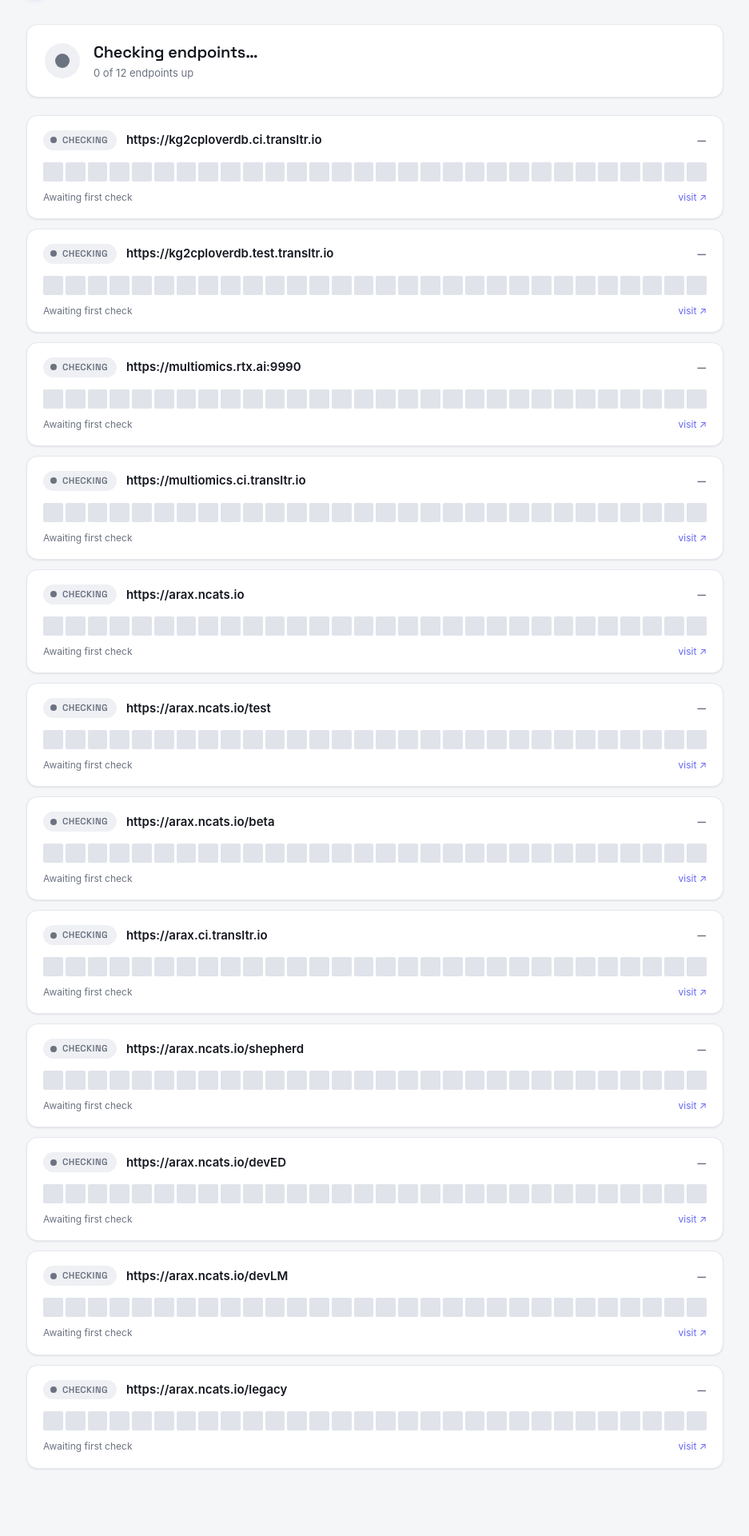
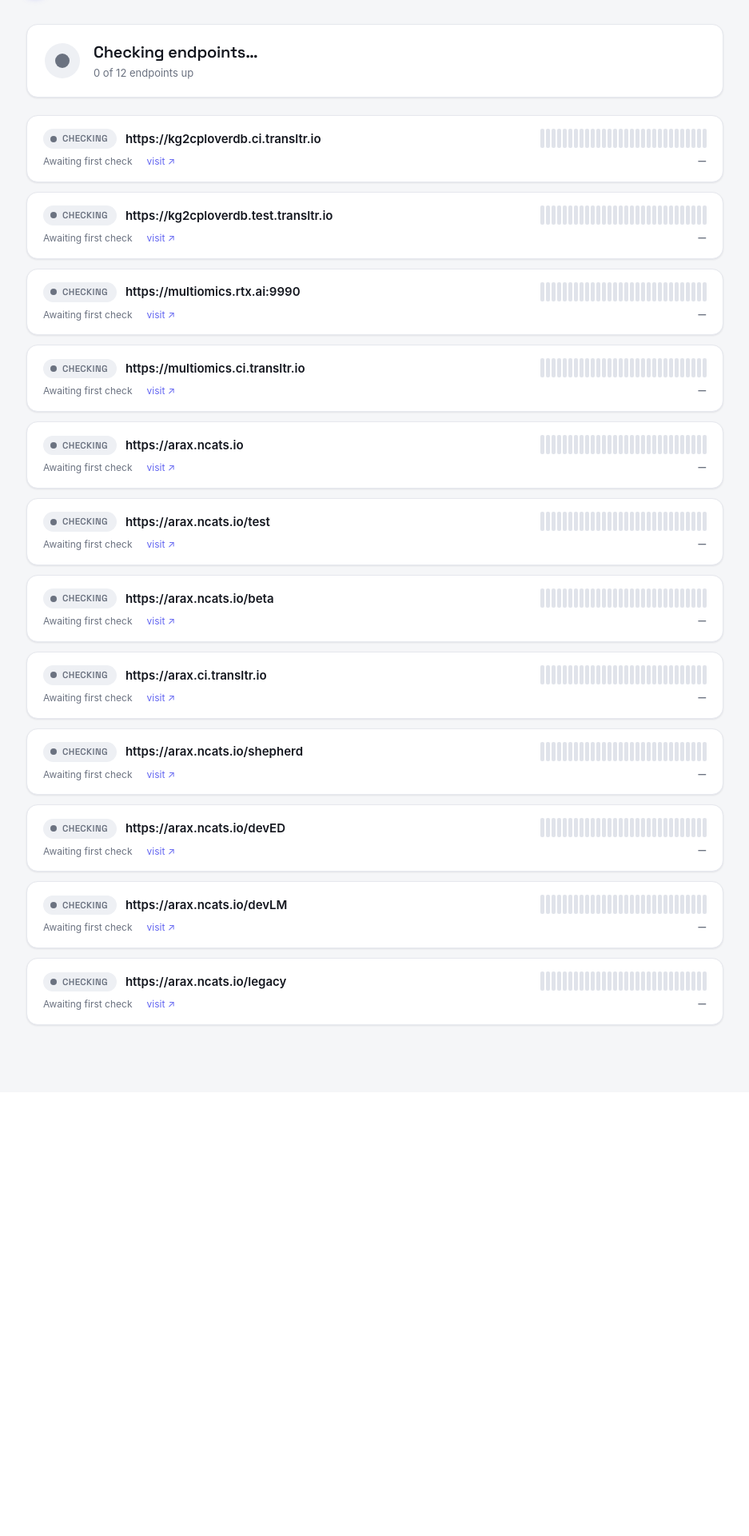
Before and after one commit to hodgesf/uptime, a FastAPI app: page / in a window 1280 px wide. Shown: the part 62-1983 px from the top of the page at 80% size, without its empty margins (171-1108 px from the left). After the commit the page ends 1346 px from the top, so only its background shows below. Run offline with FastAPI, Linux system fonts and the light colour scheme; data comes from the database, SQL or seed files in the repository; data that the repository does not hold is empty.

Commit message:
Restyle status bars to thin UptimeRobot-style strip
- Bars are now thin fixed-width (5-6px) tightly-packed vertical bars instead of
  stretched full-width blocks.
- Dashboard rows adopt the reference layout: name + status + meta on the left,
  bar cluster with uptime % stacked on the right (stacks on narrow screens).
- Detail hero wraps the bars + end labels in a strip so '30 days ago / Today'
  align to the bar cluster width.

Co-Authored-By: Claude Opus 4.8 (1M context) <noreply@anthropic.com>

```diff
--- a/app/templates/base.html
+++ b/app/templates/base.html
@@ -103,17 +103,17 @@
         .pill.down .dot { background: var(--down); box-shadow: 0 0 0 3px var(--down-tint); }
         .pill.pending .dot { background: var(--muted); }
 
-        /* 30-day status bar strip */
-        .bars { display: flex; gap: 3px; align-items: stretch; width: 100%; }
+        /* status bar strip — thin, tightly packed UptimeRobot-style bars */
+        .bars { display: inline-flex; gap: 2px; align-items: flex-end; flex-wrap: nowrap; max-width: 100%; }
         .bar {
-            flex: 1 1 0; min-width: 0; height: 40px; border-radius: 3px;
-            background: var(--nodata); transition: transform .12s ease, opacity .12s ease;
+            width: 6px; height: 30px; border-radius: 2px; flex: none;
+            background: var(--nodata); transition: transform .1s ease, opacity .1s ease;
         }
         .bar.up { background: var(--up); }
         .bar.down { background: var(--down); }
         .bar.degraded { background: var(--degraded); }
-        .bar:hover { transform: scaleY(1.07); opacity: .82; }
-        .bars.mini .bar { height: 24px; border-radius: 2px; }
+        .bar:hover { transform: scaleY(1.12); opacity: .8; }
+        .bars.mini .bar { width: 5px; height: 24px; }
 
         .strip-head { display: flex; align-items: baseline; justify-content: space-between; gap: 12px; margin-bottom: 11px; }
         .strip-label { font-size: 13px; color: var(--muted); font-weight: 500; }
--- a/app/templates/dashboard.html
+++ b/app/templates/dashboard.html
@@ -16,18 +16,21 @@
         .ov-title { font-family: var(--font-display); font-size: 20px; font-weight: 600; letter-spacing: -.01em; }
         .ov-sub { color: var(--muted); font-size: 13px; margin-top: 2px; }
 
-        .monitor-card { padding: 18px 20px; margin-bottom: 12px; }
-        .m-top { display: flex; align-items: center; gap: 12px; }
+        .monitor-card { display: flex; align-items: center; gap: 18px; padding: 16px 20px; margin-bottom: 12px; }
+        .m-left { flex: 1 1 auto; min-width: 0; }
+        .m-top { display: flex; align-items: center; gap: 11px; }
         .m-name { font-weight: 600; font-size: 15px; overflow: hidden; text-overflow: ellipsis; white-space: nowrap; min-width: 0; }
         .m-name a { color: var(--text); }
         .m-name a:hover { color: var(--accent); text-decoration: none; }
-        .m-spacer { flex: 1 1 auto; }
-        .m-uptime { font-family: var(--font-display); font-weight: 600; font-variant-numeric: tabular-nums; font-size: 14px; color: var(--muted); flex: none; }
-        .m-bars { margin-top: 15px; }
-        .m-meta { margin-top: 11px; display: flex; flex-wrap: wrap; align-items: center; gap: 4px 9px; font-size: 12px; color: var(--muted); }
+        .m-meta { margin-top: 7px; display: flex; flex-wrap: wrap; align-items: center; gap: 4px 9px; font-size: 12px; color: var(--muted); }
         .m-meta .sep { opacity: .45; }
-        .m-meta .visit { margin-left: auto; }
-        @media (max-width: 560px) { .m-name { max-width: 175px; } }
+        .m-right { flex: none; display: flex; flex-direction: column; align-items: flex-end; gap: 7px; }
+        .m-uptime { font-family: var(--font-display); font-weight: 600; font-variant-numeric: tabular-nums; font-size: 13px; color: var(--muted); }
+        @media (max-width: 620px) {
+            .monitor-card { flex-direction: column; align-items: stretch; gap: 13px; }
+            .m-right { align-items: flex-start; }
+            .m-name { max-width: 220px; }
+        }
 {% endblock %}
 
 {% block content %}
@@ -78,17 +81,20 @@
                 el = document.createElement('div');
                 el.className = 'monitor-card card';
                 el.innerHTML = `
+                    <div class="m-left">
                         <div class="m-top">
                             <span class="pill pending" data-pill><span class="dot"></span><span data-status>…</span></span>
                             <span class="m-name"><a href="/monitor/${m.id}"></a></span>
-                        <span class="m-spacer"></span>
-                        <span class="m-uptime num" data-uptime></span>
                         </div>
-                    <div class="m-bars bars mini" data-bars></div>
                         <div class="m-meta">
                             <span data-since></span>
                             <span data-build></span>
                             <a class="visit" target="_blank" rel="noopener noreferrer" data-visit>visit ↗</a>
+                        </div>
+                    </div>
+                    <div class="m-right">
+                        <div class="bars mini" data-bars></div>
+                        <span class="m-uptime num" data-uptime></span>
                     </div>`;
                 container.appendChild(el);
                 rows[m.id] = el;
```
Also changed, not shown: app/templates/monitor.html (+8 -5 lines). Lines whose indentation alone changed are shown as unchanged.
